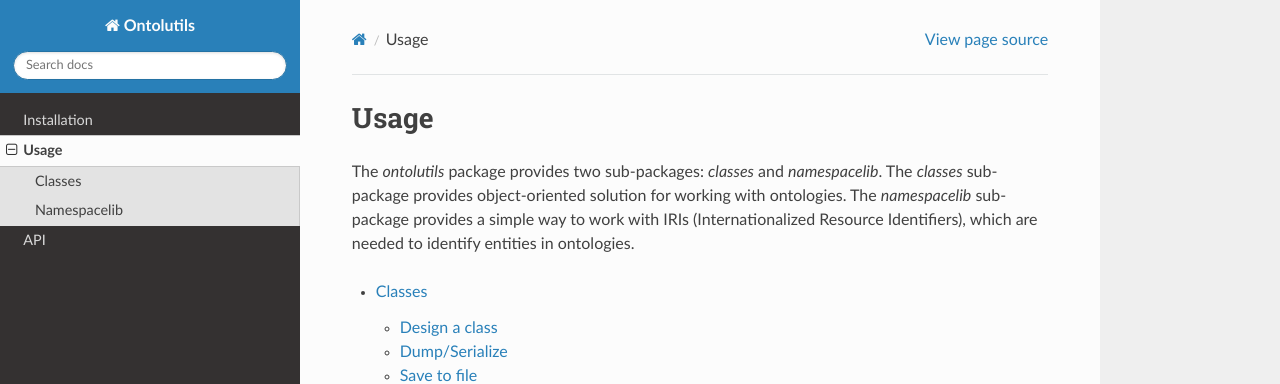
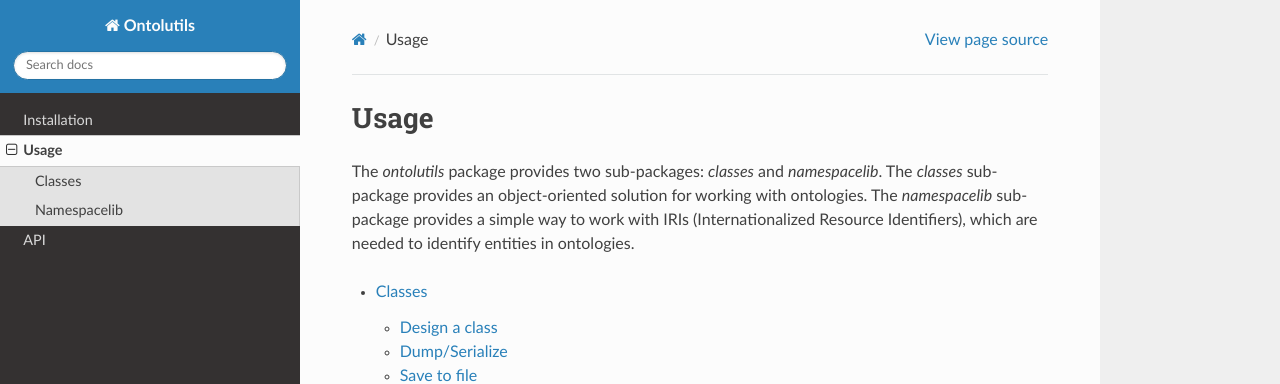
Before and after one commit to matthiasprobst/ontology-utils, a Sphinx documentation site: the page built from docs/userguide/index.rst, in a window 1280 px wide. Shown: the top 384 px of the page. Built offline with Sphinx 7.4.7 and the Read the Docs theme 3.1.0, drawn with Linux system fonts in a browser that asks for light colours.

Commit message:
add notebook and fix typos in doc

```diff
--- a/docs/userguide/classes.rst
+++ b/docs/userguide/classes.rst
@@ -10,7 +10,7 @@
 ..............
 
 The core class is called `Thing`. A realization of a concept of an ontology inherits from it.
-For instance, an "Person" from ontology "prov" can be constructed to describe and validate a person.
+For instance, a "Person" from ontology "prov" can be constructed to describe and validate a person.
 The properties of a "prov:Person" are defined as attributes of the class. To refer the properties to the ontology,
 the class is decorated with `@urirefs` and `@namespaces`. The former assigns the properties to the IRIs of the ontology
 (e.g. `firstName='foaf:firstName'`), the latter provides the context and assigns the prefixes to the full IRI
--- a/docs/userguide/index.rst
+++ b/docs/userguide/index.rst
@@ -2,7 +2,7 @@
 =====
 
 The `ontolutils` package provides two sub-packages: `classes` and `namespacelib`.
-The `classes` sub-package provides object-oriented solution for working with ontologies.
+The `classes` sub-package provides an object-oriented solution for working with ontologies.
 The `namespacelib` sub-package provides a simple way to work with IRIs (Internationalized Resource Identifiers),
 which are needed to identify entities in ontologies.
 
--- a/docs/userguide/namespacelib.rst
+++ b/docs/userguide/namespacelib.rst
@@ -41,7 +41,7 @@
 
 Some namespaces may be incomplete due to vocabularies with names that are reserved words in Python. E.g. the
 ontology `schema.org` contains "yield" and "True", which are reserved words in Python. This means that the following
-code will raise an AttributeError:
+code will raise an `AttributeError`:
 
 .. code-block:: python
 
```
Also changed, not shown: 2 other files.
